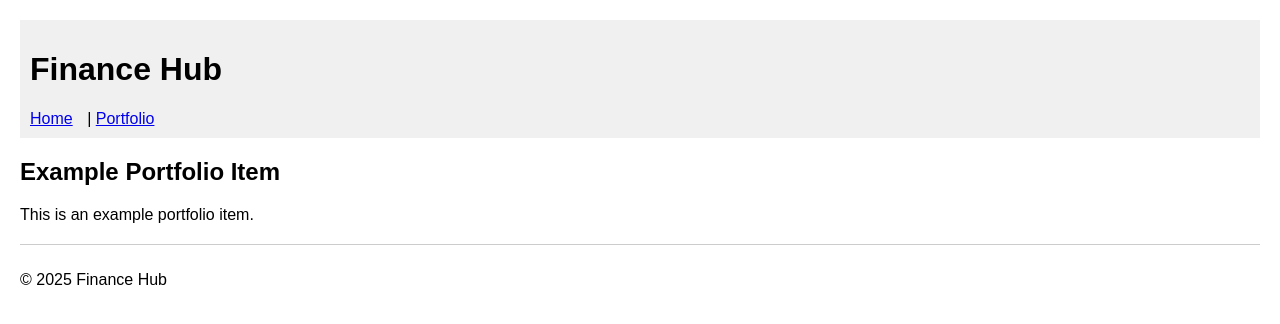
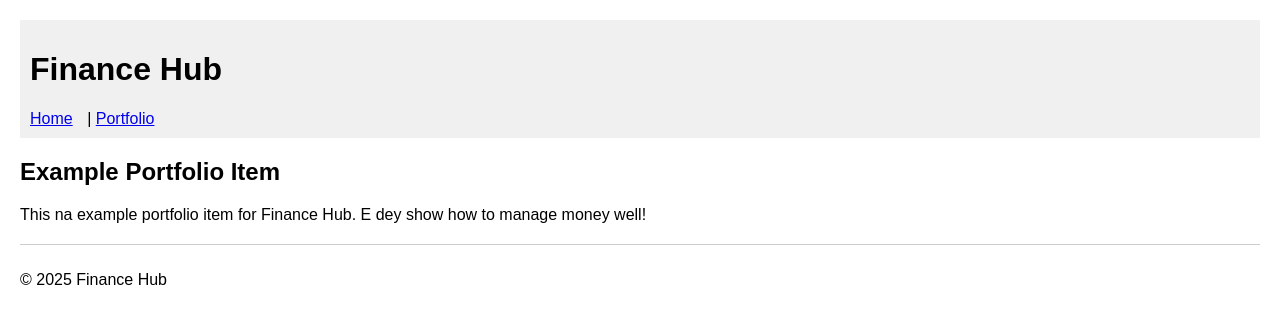
Before and after one commit to smartfinancehub/Finance--Website, a Jekyll site: the page built from _portfolio/example.md, in a window 1280 px wide. Shown: the top 324 px of the page. Built offline with Jekyll 4.4.1, drawn with Linux system fonts in a browser that asks for light colours.

Commit message:
Update example.md

```diff
--- a/_portfolio/example.md
+++ b/_portfolio/example.md
@@ -1,5 +1,6 @@
 ---
 title: Example Portfolio Item
 layout: portfolio
+permalink: /portfolio/example/
 ---
-This is an example portfolio item.
+This na example portfolio item for Finance Hub. E dey show how to manage money well!
```
